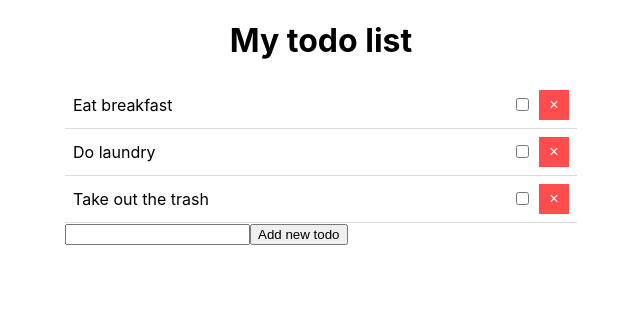
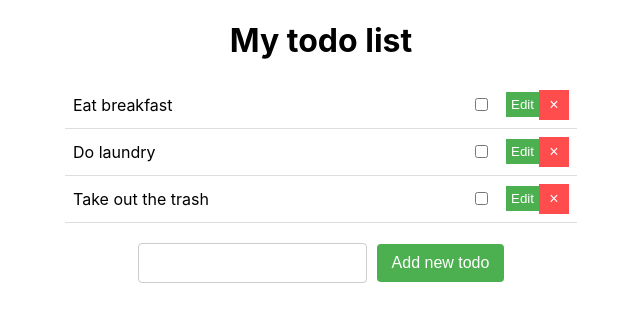
Before and after one commit to BKSoftwares21/todolist, a React (Create React App) app: page / in a window 1280 px wide. Shown: the top 322 px of the page, without its empty margins (319-959 px from the left). Built offline with nearby package versions, Linux system fonts and the light colour scheme.

Commit message:
changed the css

```diff
--- a/src/App.css
+++ b/src/App.css
@@ -7,24 +7,36 @@
   text-align: center;
 }
 
-.itemContainer {
+.add-todo-form {
+  margin-top: 20px;
   display: flex;
-  justify-content: space-between;
-  margin: 15px 0;
+  justify-content: center;
+  align-items: center;
 }
 
-.completed {
-  text-decoration: line-through;
+.add-todo-form form {
+  display: flex;
+  align-items: center;
 }
 
-.closeBtn {
-  color: red;
-  font-weight: 800;
+.add-todo-form input[type="text"] {
+  padding: 10px;
   font-size: 16px;
-  background: none;
-  border: none;
+  border: 1px solid #ccc;
+  border-radius: 4px;
+  margin-right: 10px;
 }
 
-.closeBtn:hover {
+.add-todo-form button {
+  padding: 10px 15px;
+  font-size: 16px;
+  background-color: #4caf50;
+  color: white;
+  border: none;
+  border-radius: 4px;
   cursor: pointer;
 }
+
+.add-todo-form button:hover {
+  background-color: #45a049;
+}
--- a/src/App.js
+++ b/src/App.js
@@ -37,6 +37,18 @@ function App() {
     setTodos(newList);
   }
 
+  // Function to update a todo item's title by id
+  function editTodoTitle(id, newTitle) {
+    const newList = todos.map((todoItem) => {
+      if (todoItem.id === id) {
+        const updatedItem = { ...todoItem, title: newTitle };
+        return updatedItem;
+      }
+      return todoItem;
+    });
+    setTodos(newList);
+  }
+
   // Function to handle adding a todo item
   const addTodo = (e) => {
     e.preventDefault();
@@ -57,7 +69,7 @@ function App() {
   return (
     <div className="App">
       <h1 className="header">My todo list</h1>
-      {loading ? 'Loading' : <TodoList todos={todos} removeHandler={removeTodo} updateHandler={updateTodo} />}
+      {loading ? 'Loading' : <TodoList todos={todos} removeHandler={removeTodo} updateHandler={updateTodo} editHandler={editTodoTitle} />}
 
       <div className="add-todo-form">
         {saving ? (
--- a/src/components/TodoItem.js
+++ b/src/components/TodoItem.js
@@ -1,11 +1,33 @@
-import React from 'react';
+import React, { useState } from 'react';
 import styles from '../css/TodoItem.module.css';
 
-const TodoItem = ({ todo, removeHandler, updateHandler }) => (
+const TodoItem = ({ todo, removeHandler, updateHandler, editHandler }) => {
+  const [editMode, setEditMode] = useState(false);
+  const [newTitle, setNewTitle] = useState(todo.title);
+
+  const handleEditClick = () => {
+    if (editMode) {
+      editHandler(todo.id, newTitle);
+    }
+    setEditMode(!editMode);
+  };
+
+  return (
     <div className={styles['todo-item']}>
-    <span className={styles['todo-title']} style={{ textDecoration: todo.completed ? 'line-through' : 'none' }}>
+      {editMode ? (
+        <input
+          type="text"
+          value={newTitle}
+          onChange={(e) => setNewTitle(e.target.value)}
+        />
+      ) : (
+        <span
+          className={styles['todo-title']}
+          style={{ textDecoration: todo.completed ? 'line-through' : 'none' }}
+        >
           {todo.title}
         </span>
+      )}
       <input
         className={styles['checkbox']}
         type="checkbox"
@@ -13,10 +35,22 @@ const TodoItem = ({ todo, removeHandler, updateHandler }) => (
         onChange={() => updateHandler(todo.id)}
         data-testid={`checkbox-${todo.id}`}
       />
-    <button className={styles['remove-button']} data-testid={`close-btn-${todo.id}`} onClick={() => removeHandler(todo.id)}>
+      <button
+        className={styles['edit-button']}
+        onClick={handleEditClick}
+        data-testid={`edit-btn-${todo.id}`}
+      >
+        {editMode ? 'Save' : 'Edit'}
+      </button>
+      <button
+        className={styles['remove-button']}
+        data-testid={`close-btn-${todo.id}`}
+        onClick={() => removeHandler(todo.id)}
+      >
         &times;
       </button>
     </div>
   );
+};
 
 export default TodoItem;
--- a/src/components/TodoList.js
+++ b/src/components/TodoList.js
@@ -1,10 +1,16 @@
 import React from 'react';
 import TodoItem from './TodoItem';
 
-const TodoList = ({ todos, removeHandler, updateHandler }) => (
+const TodoList = ({ todos, removeHandler, updateHandler, editHandler }) => (
   <div>
     {todos.map((t, i) => (
-      <TodoItem key={i} todo={t} removeHandler={removeHandler} updateHandler={updateHandler} />
+      <TodoItem
+        key={i}
+        todo={t}
+        removeHandler={removeHandler}
+        updateHandler={updateHandler}
+        editHandler={editHandler}
+      />
     ))}
   </div>
 );
--- a/src/css/TodoItem.module.css
+++ b/src/css/TodoItem.module.css
@@ -33,3 +33,16 @@
 .remove-button:hover {
   background-color: #ff1a1a;
 }
+
+.edit-button {
+  margin-left: 8px;
+  background-color: #4caf50;
+  color: white;
+  border: none;
+  padding: 5px;
+  cursor: pointer;
+}
+
+.edit-button:hover {
+  background-color: #45a049;
+}
```
Lines whose indentation alone changed are shown as unchanged.
